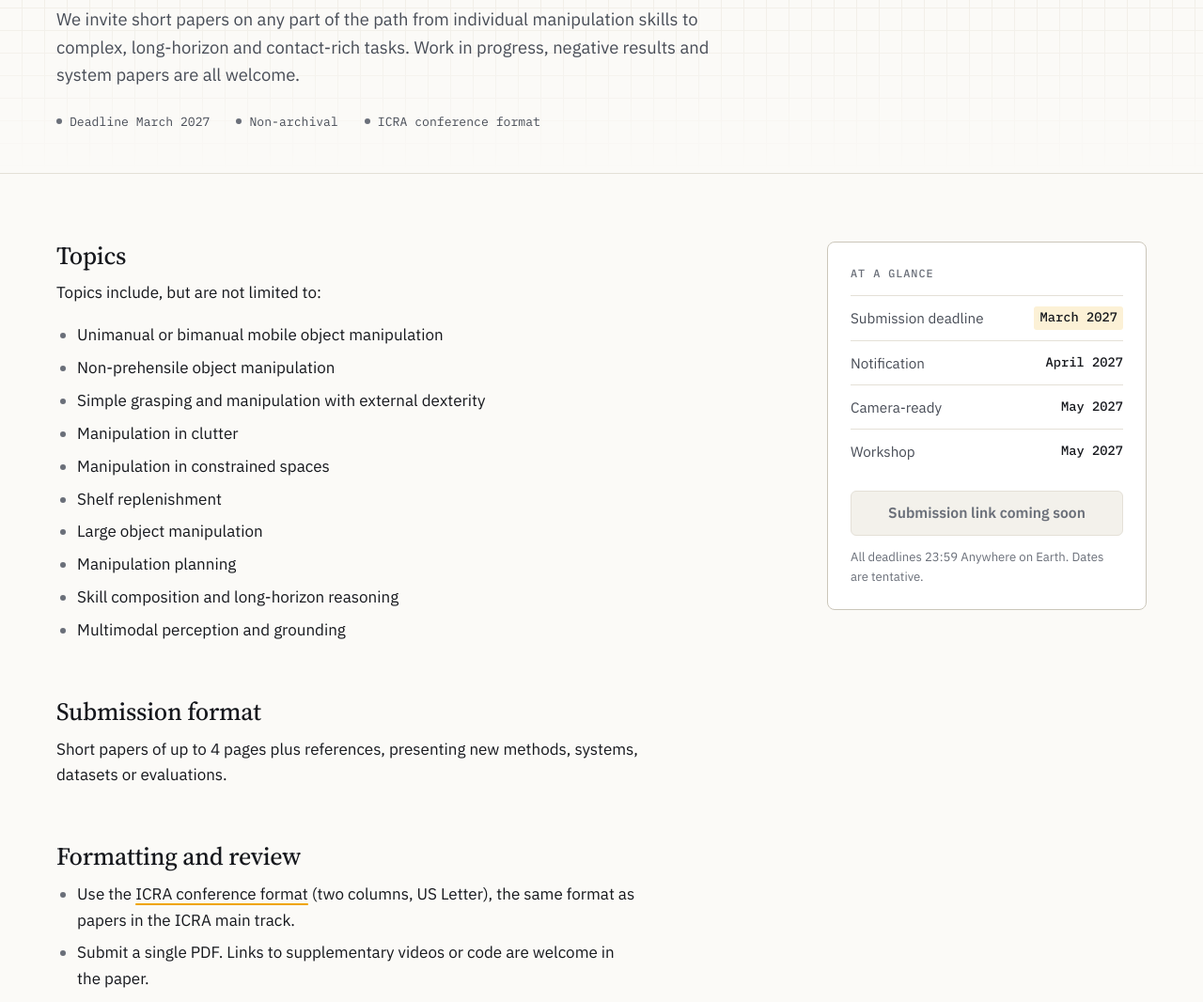
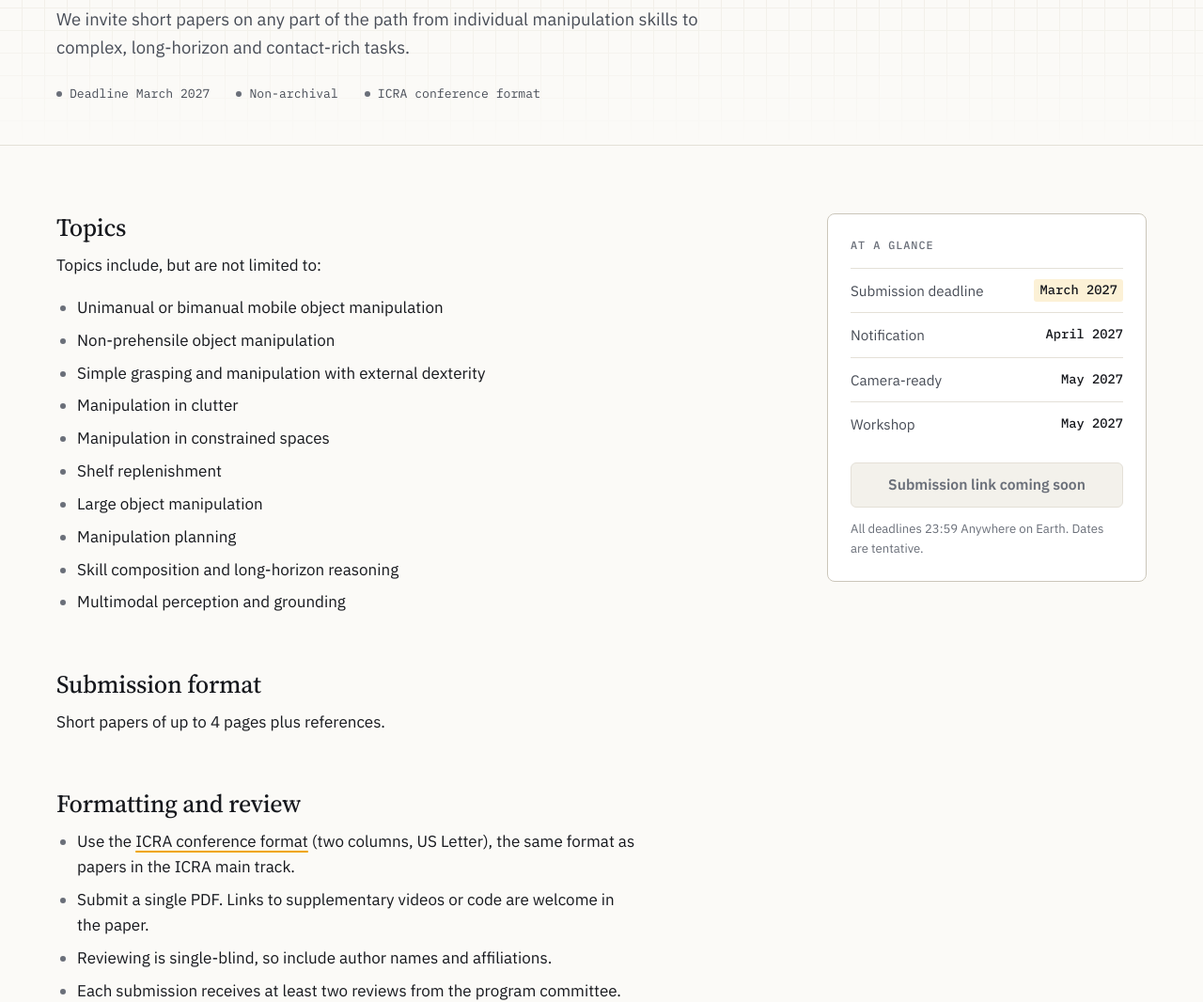
Before and after one commit to From-Skills-to-Complex-Manipulation/from-skills-to-complex-manipulation.github.io, a website: page call-for-papers.html in a window 1280 px wide. Shown: the part 228-1294 px from the top of the page at 94% size. Drawn offline with Linux system fonts and the light colour scheme.

Commit message:
Update call-for-papers.html

```diff
--- a/call-for-papers.html
+++ b/call-for-papers.html
@@ -58,7 +58,7 @@
   <div class="container">
     <p class="eyebrow">Submissions</p>
     <h1 id="page-title">Call for Papers</h1>
-    <p class="lede">We invite short papers on any part of the path from individual manipulation skills to complex, long-horizon and contact-rich tasks. Work in progress, negative results and system papers are all welcome.</p>
+    <p class="lede">We invite short papers on any part of the path from individual manipulation skills to complex, long-horizon and contact-rich tasks.</p>
     <p class="page-meta"><span>Deadline March 2027</span><span>Non-archival</span><span>ICRA conference format</span></p>
   </div>
 </section>
@@ -82,14 +82,14 @@
       </ul>
 
       <h2 id="format">Submission format</h2>
-      <p>Short papers of up to 4 pages plus references, presenting new methods, systems, datasets or evaluations.</p>
+      <p>Short papers of up to 4 pages plus references.</p>
 
       <h2 id="guidelines">Formatting and review</h2>
       <ul>
         <li>Use the <a href="https://www.ieee.org/conferences/publishing/templates.html">ICRA conference format</a> (two columns, US Letter), the same format as papers in the ICRA main track.</li>
         <li>Submit a single PDF. Links to supplementary videos or code are welcome in the paper.</li>
         <li>Reviewing is single-blind, so include author names and affiliations.</li>
-        <li>Each submission receives at least two reviews from the program committee. We look at relevance, clarity and how much discussion the work is likely to start.</li>
+        <li>Each submission receives at least two reviews from the program committee.</li>
       </ul>
 
       <h2 id="presentation">Presentation at the workshop</h2>
@@ -102,7 +102,7 @@
       <p>The workshop is non-archival. With the authors’ permission, accepted papers are posted on this website, but they are not formal publications and can later be submitted to conferences or journals. Work under review elsewhere is welcome as long as the other venue’s rules allow it.</p>
 
       <h2 id="awards">Awards</h2>
-      <p>We plan to present a Best Paper Award and a Best Poster Award in the awards session (16:25–16:35). Details will follow once sponsorship is confirmed.</p>
+      <p>We plan to present a Best Paper Award and a Best Poster Award in the awards session (16:25–16:35).</p>
 
       <h2 id="questions">Questions</h2>
       <p>Get in touch with the organizers through the <a href="organizers.html#contact">contact details on the Organizers page</a>.</p>
```
